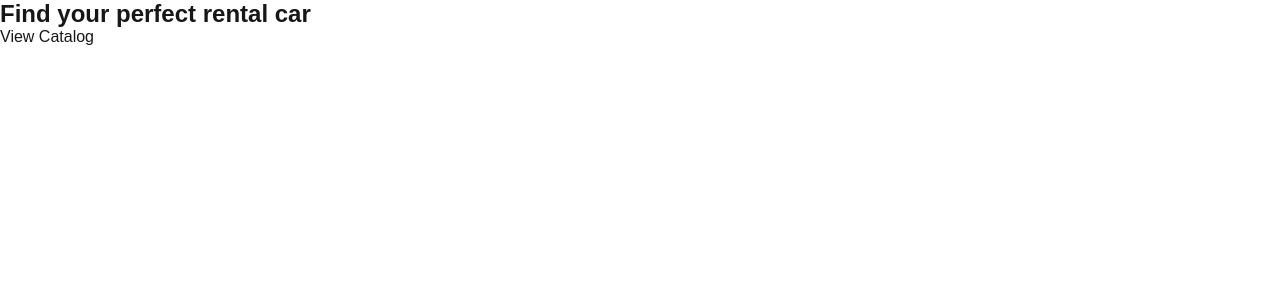
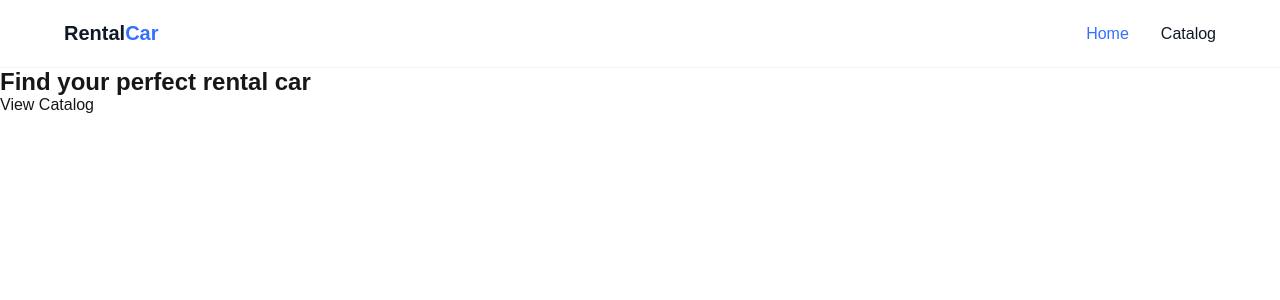
Before and after one commit to Oleksandr-Zalevskiy/RentalCar, a Next.js app in the folder my-app/: page / in a window 1280 px wide. Shown: the top 300 px of the page. Built offline with nearby package versions, Linux system fonts and the light colour scheme.

Commit message:
starting work with headers

```diff
--- a/my-app/app/layout.tsx
+++ b/my-app/app/layout.tsx
@@ -1,5 +1,6 @@
 import type { Metadata } from 'next';
 import './globals.css';
+import Header from '../components/Header/Header';
 import Providers from './providers';
 
 export const metadata: Metadata = {
@@ -15,7 +16,11 @@ export default function RootLayout({
   return (
     <html lang="en">
       <body>
-        <Providers>{children}</Providers>
+        <Providers>
+          <Header />
+
+          {children}
+        </Providers>
       </body>
     </html>
   );
--- /dev/null
+++ b/my-app/components/Header/Header.module.css
@@ -0,0 +1,45 @@
+.header {
+  height: 68px;
+  border-bottom: 1px solid #f2f4f7;
+  background-color: #fff;
+}
+
+.container {
+  max-width: 1200px;
+  height: 100%;
+
+  margin: 0 auto;
+  padding: 0 24px;
+
+  display: flex;
+  align-items: center;
+  justify-content: space-between;
+}
+
+.logo {
+  font-size: 20px;
+  font-weight: 700;
+  color: #101828;
+  text-decoration: none;
+}
+
+.logo span {
+  color: #3470ff;
+}
+
+.nav {
+  display: flex;
+  align-items: center;
+  gap: 32px;
+}
+
+.nav a {
+  text-decoration: none;
+  color: #101828;
+  font-size: 16px;
+  font-weight: 500;
+}
+
+.active {
+  color: #3470ff !important;
+}
--- /dev/null
+++ b/my-app/components/Header/Header.tsx
@@ -0,0 +1,24 @@
+import Link from 'next/link';
+import css from './Header.module.css';
+
+export default function Header() {
+  return (
+    <header className={css.header}>
+      <div className={css.container}>
+        <Link href="/" className={css.logo}>
+          Rental<span>Car</span>
+        </Link>
+
+        <nav className={css.nav}>
+          <Link href="/" className={css.active}>
+            Home
+          </Link>
+
+          <Link href="/catalog">
+            Catalog
+          </Link>
+        </nav>
+      </div>
+    </header>
+  );
+}
```
